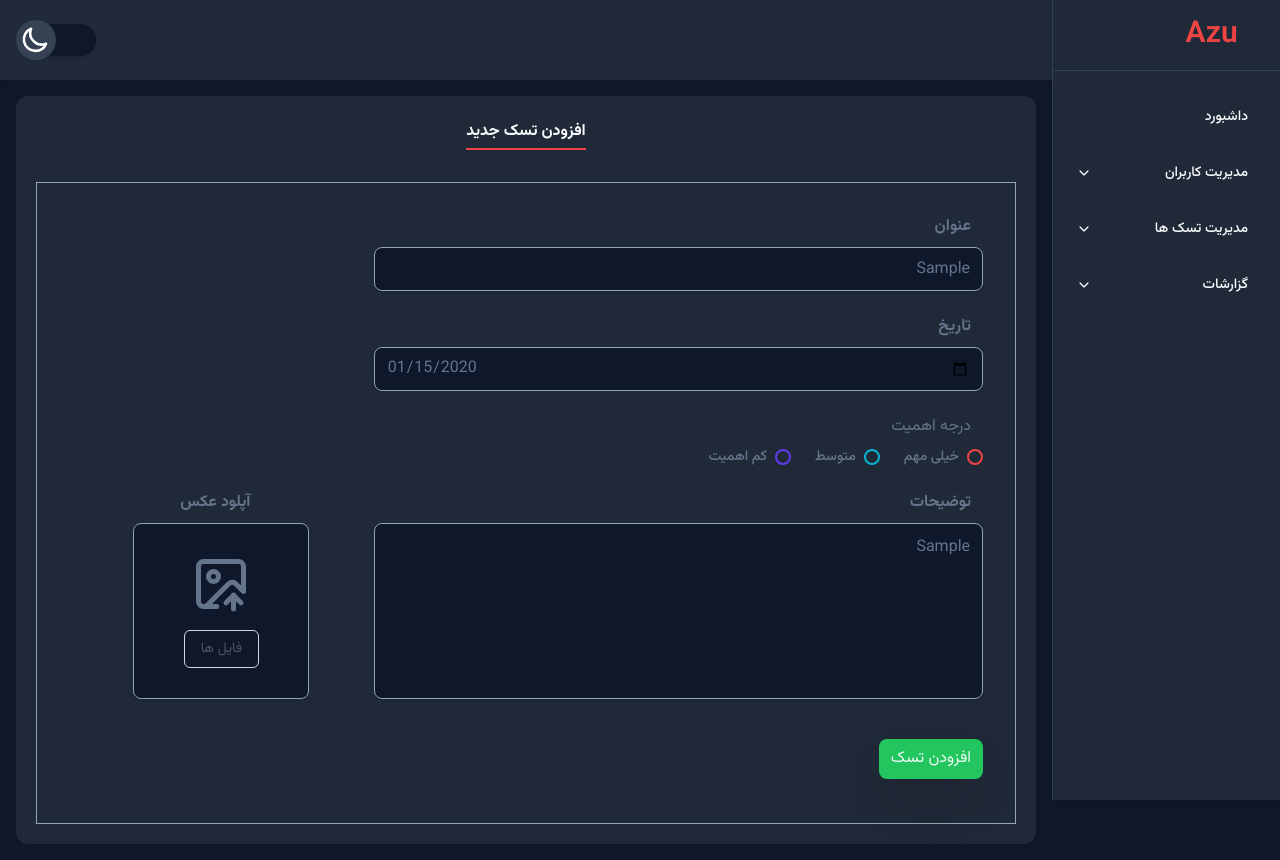
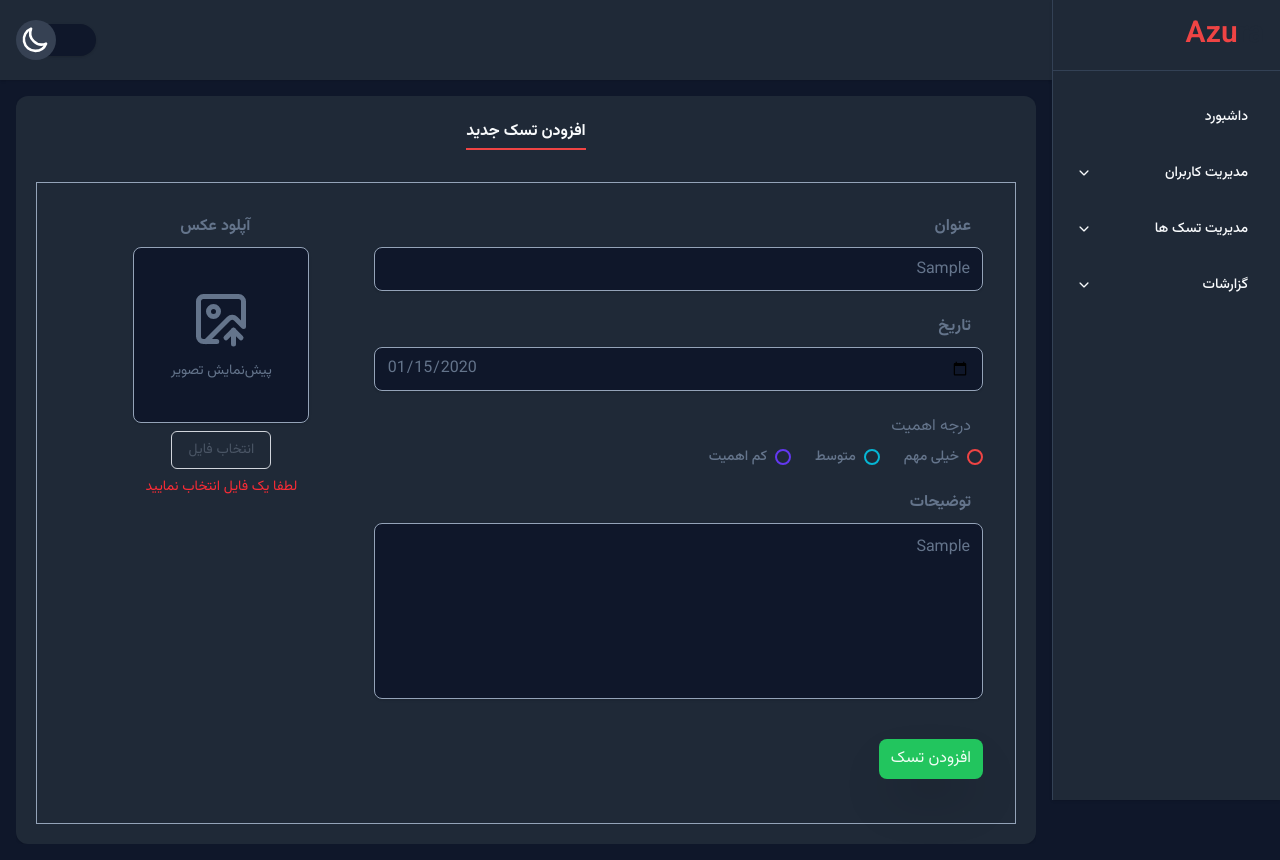
Before and after one commit to AmirSami75/Azura.Dashboard, a Next.js app: page /dashboard/to-do/addTask in a window 1280 px wide. Both pictures are taken after typing "Sample", "2020-01-15", "Sample" into the empty fields and a click on the button "افزودن تسک". Built offline with nearby package versions, Linux system fonts and the light colour scheme; no server answers.

Commit message:
do attach file preview

```diff
--- a/src/app/dashboard/to-do/addTask/page.tsx
+++ b/src/app/dashboard/to-do/addTask/page.tsx
@@ -6,7 +6,7 @@ import Input from "@/components/ui/Input";
 import { useForm } from "react-hook-form";
 import { zodResolver } from "@hookform/resolvers/zod";
 import { addTaskFormSchema } from "@/lib/validation/addTaskFormSchema";
-import { da } from "zod/locales";
+import { useEffect, useState } from "react";
 
 //
 type AddTaskInputProps = {
@@ -14,7 +14,7 @@ type AddTaskInputProps = {
   date: string;
   priority?: "extreme" | "moderate" | "low" | null | undefined;
   description: string;
-  attachFile: FileList;
+  attachFile: any;
 };
 
 const AddTask = () => {
@@ -34,9 +34,25 @@ const AddTask = () => {
   const file = files?.[0];
   console.log("file", file);
 
+  const [previewUrl, setPreviewUrl] = useState<string | null>(null);
+
   const handleForm = (data: AddTaskInputProps) => {
     console.log("form data", data);
   };
+
+  useEffect(() => {
+    if (!file) {
+      setPreviewUrl(null);
+      return;
+    }
+    if (!file.type.startsWith("image/")) {
+      setPreviewUrl(null);
+      return;
+    }
+    const url = URL.createObjectURL(file);
+    setPreviewUrl(url);
+  }, [file]);
+
   return (
     <div className="container">
       <div className="border-b-2 border-destructive font-bold w-fit mb-8 py-1 mx-auto">
@@ -47,7 +63,7 @@ const AddTask = () => {
         <form
           noValidate
           onSubmit={handleSubmit(handleForm)}
-          className="grid grid-cols-1 md:grid-cols-3 items-end"
+          className="grid grid-cols-1 md:grid-cols-3 items-start "
         >
           {/* right : form fields */}
           <div className="space-y-6 md:col-span-2">
@@ -137,22 +153,43 @@ const AddTask = () => {
               آپلود عکس
             </label>
             <div className="flex h-44 w-full md:w-44 flex-col items-center justify-center rounded-lg border border-default-400 text-default-500 text-md px-2 bg-background shadow">
-              <div className="mb-4 text-6xl">
+              {previewUrl ? (
+                // preview image
+                // eslint-disable-next-line @next/next/no-img-element
+                <img
+                  src={previewUrl}
+                  alt="preview"
+                  className="h-full w-full object-cover"
+                />
+              ) : (
+                <div className="flex flex-col items-center justify-center">
+                  <div className="mb-3 text-6xl">
                     <LuImageUp />
                   </div>
+                  <p className="text-sm text-default-500">پیش‌نمایش تصویر</p>
+                </div>
+              )}
+            </div>
             <label className="cursor-pointer rounded-md border border-gray-300 px-4 py-2 text-sm text-gray-600 hover:bg-gray-50">
-                فایل ها
+              انتخاب فایل
               <input
+                id="attachFile"
                 type="file"
+                accept="image/*"
                 className="hidden"
                 {...register("attachFile")}
               />
             </label>
-            </div>
+            {/* خطای Zod */}
+            {errors.attachFile && (
+              <p className="text-red-500 text-sm">
+                {errors.attachFile.message as string}
+              </p>
+            )}
             {file && (
               <section className="">
                 <ul className="text-left text-destructive text-sm ">
-                  <li>{file.name}</li>
+                  <li className="">{file.name}</li>
                   <li>size: {file.size} MB</li>
                 </ul>
               </section>
--- a/src/lib/validation/addTaskFormSchema.ts
+++ b/src/lib/validation/addTaskFormSchema.ts
@@ -7,11 +7,16 @@ export const addTaskFormSchema = z.object({
   description: z.string().trim().min(1, "توضیحات را وارد نمایید"),
   //   any: هر فرمتی را می پذیرد
   // refine:سخت گیری کردیم که بایدنوعش فایل لیست باشد و حداقل یک فایل داخلش باشد
-  attachFile: z.unknown().refine((files) => {
-    // ssr-safe guard
-    if (typeof window === "undefined") return true;
-    if (typeof FileList === "undefined") return false;
-    return files instanceof FileList && files.length > 0;
-  }, "لطفا یک فایل انتخاب نمایید"),
+  attachFile: z
+    .any()
+    .refine((files) => {
+      if (typeof window === "undefined") return true;
+      return files instanceof FileList && files.length > 0;
+    }, "لطفا یک فایل انتخاب نمایید")
+    .transform((files) => (files as FileList)[0])
+    .refine(
+      (file) => file?.type?.startsWith("image/"),
+      "فقط فایل تصویری مجاز است"
+    ),
 });
 export type AddTaskFormType = z.infer<typeof addTaskFormSchema>;
```
Lines whose indentation alone changed are shown as unchanged.
